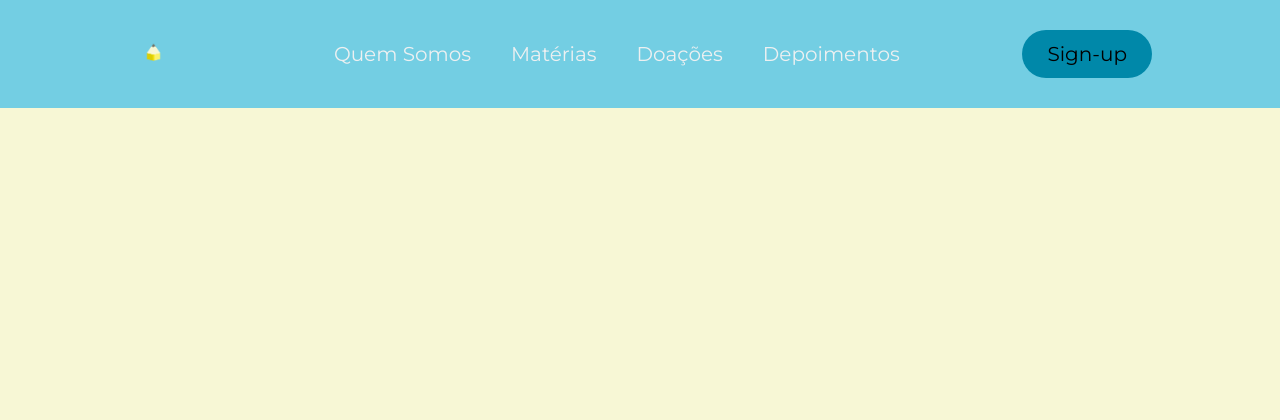
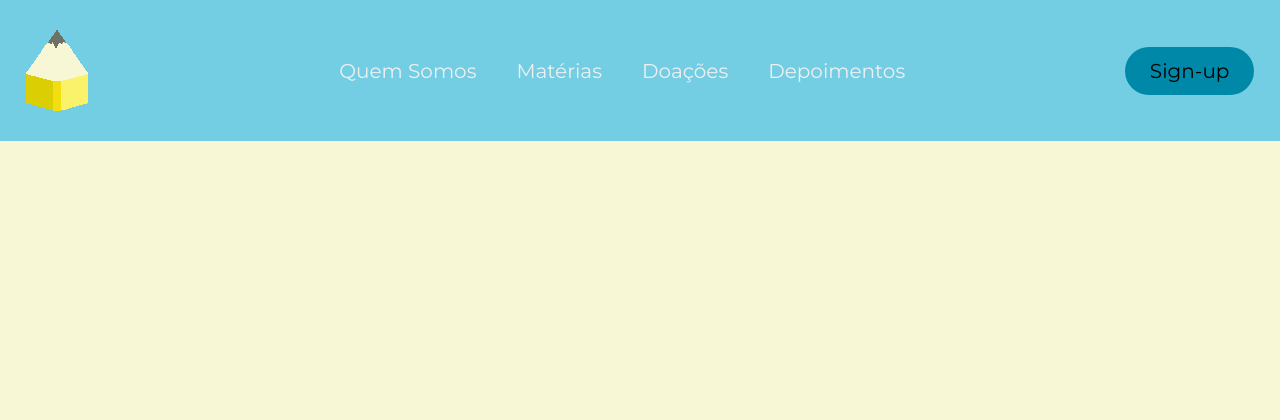
Before and after one commit to burgues0/grandes-altitudes, a Django app: template grandes_altitudes/templates/about.html in a window 1280 px wide. Shown: the top 420 px of the page. Run offline with Django 3.2, Linux system fonts and the light colour scheme; the template is opened without the code that fills it, so the values that code supplies are empty; some libraries are stand-ins or nearby versions.

Commit message:
change logo file & begin logged in user interactions

```diff
--- a/grandes_altitudes/static/css/sudo_style.css
+++ b/grandes_altitudes/static/css/sudo_style.css
@@ -31,7 +31,7 @@ footer {
 
 img {
     height: auto;
-    max-width: 100%;
+    max-width: auto;
 }
 
 .main-flex {
@@ -39,13 +39,12 @@ img {
     flex-direction: column;
 }
 
-
 .primary-header {
     min-height: fit-content;
     display: flex;
     justify-content: space-between;
     align-items: center;
-    padding: 30px 10%;
+    padding: 30px 2%;
     background-color: #73CEE3;
 }
 
@@ -58,9 +57,14 @@ header > * {
 
 }
 
+.anchor_logo{
+    display: inline-block;
+}
+
 .ong_logo {
     cursor: pointer;
-    width: 5%;
+    width: 100%;
+    height: 100%;
 }
 
 .nav_links {
--- a/grandes_altitudes/templates/base.html
+++ b/grandes_altitudes/templates/base.html
@@ -19,9 +19,9 @@
 <body class="h-100 p-0 main_bg_color">
 <!--navbar start-->
 <header class="primary-header">
-  <img class="ong_logo" src="{% static '../static/img/grandes-altitudes-logo.png'%}" alt="logo">
+  <a class="anchor_logo" href="/"><img class="ong_logo" src="{% static '../static/img/grandes-altitudes-logo.png'%}" alt="logo"></a>
   <button class="mobile-nav-toggle" aria-controls="nav_links" aria-expanded="false"><span class="sr-only">Menu</span></button>
-  <nav>
+  <nav class="nav_flex">
     <ul id="nav_links resize-animation-stopper" data-visible="false" class="nav_links flex">
       <li><a href="/about">Quem Somos</a></li>
       <li><a href="/subjects">Matérias</a></li>
@@ -29,7 +29,11 @@
       <li><a href="/reviews">Depoimentos</a></li>
     </ul>
   </nav>
+  {% if request.session.uid %}
+  <a class="redir_signup"><button class="signup_button"><i class="fa-solid fa-circle-user fa-2x"></i></button></a>
+  {% else %}
   <a class="redir_signup resize-animation-stopper" data-visible="false" href="/signup"><button class="signup_button">Sign-up</button></a>
+  {% endif %}
 </header>
 <!--navbar end-->
 <!--page content start-->
```
Also changed, not shown: site_ong/views.py (+10 -2 lines), grandes_altitudes/static/img/grandes-altitudes-logo.png.
